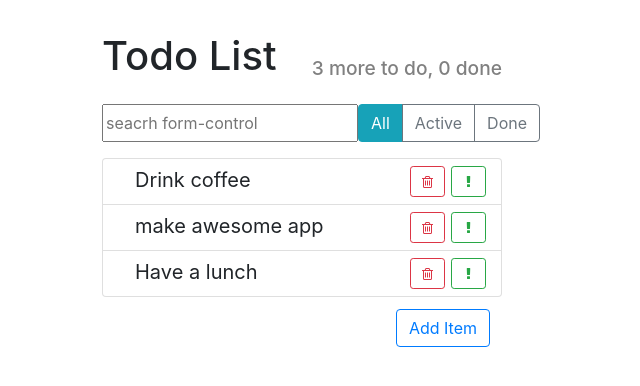
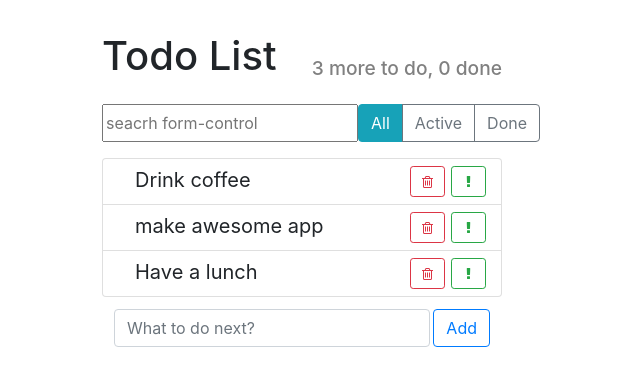
Before and after one commit to kyaune/TodoListApp, a React (Create React App) app: page / in a window 1280 px wide. Shown: the top 386 px of the page, without its empty margins (338-978 px from the left). Built offline with nearby package versions, Linux system fonts and the light colour scheme.

Commit message:
added form for adding items

```diff
--- a/src/Components/add-item/add-item.css
+++ b/src/Components/add-item/add-item.css
@@ -1,4 +1,9 @@
+.add-form {
+  margin: 0.75rem;
+}
 .add-button {
-  margin: 0.75rem;
   float: right;
 }
+.add-form input {
+  margin-right: 3px;
+}
--- a/src/Components/add-item/add-item.jsx
+++ b/src/Components/add-item/add-item.jsx
@@ -1,25 +1,41 @@
 import React from "react";
 import "./add-item.css";
 
-const AddItemButton = ({ onSubmit, addItem, addItemValue }) => {
+class AddItemButton extends React.Component {
+  constructor() {
+    super();
+    this.state = {
+      label: ""
+    };
+  }
+  onLabelChange = e => {
+    this.setState({
+      label: e.target.value
+    });
+  };
+  onSubmit = e => {
+    e.preventDefault();
+    this.props.addItem(this.state.label);
+  };
+  render() {
     return (
-    // <form className="add-form" onSubmit={() => onSubmit(addItemValue)}>
-    //   <label>
-    //     <input
-    //       type="text"
-    //       value={addItemValue}
-    //       onChange={() => handleChange(addItemValue)}
-    //     ></input>
-    //   </label>
+      <form className="d-flex add-form" onSubmit={this.onSubmit}>
+        <input
+          type="text"
+          className="form-control"
+          onChange={this.onLabelChange}
+          placeholder="What to do next?"
+        ></input>
         <button
           type="primary"
           className="btn add-button btn-outline-primary"
-      onClick={() => addItem("Hello world!")}
+          onClick={() => this.props.addItem("Hello world!")}
         >
-      Add Item
+          Add
         </button>
-    //</form>
+      </form>
     );
-};
+  }
+}
 
 export default AddItemButton;
```
Lines whose indentation alone changed are shown as unchanged.
